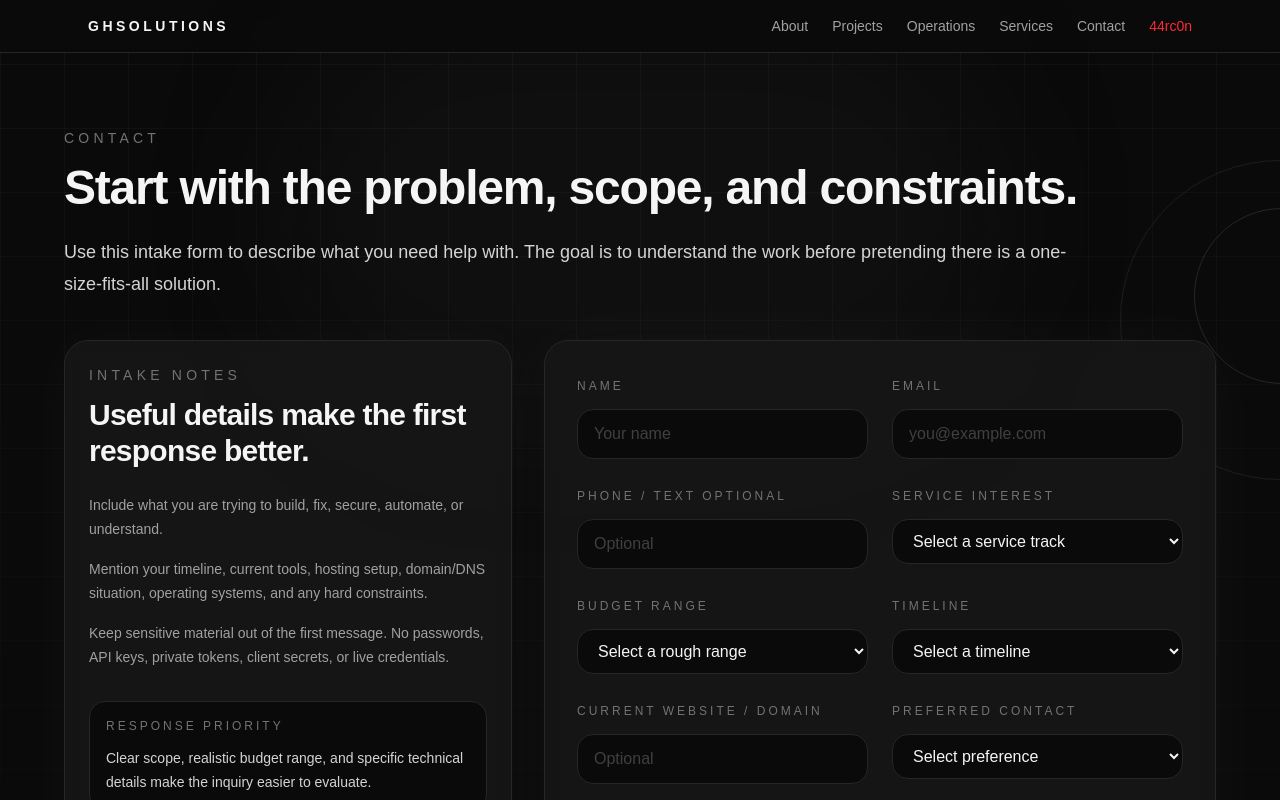
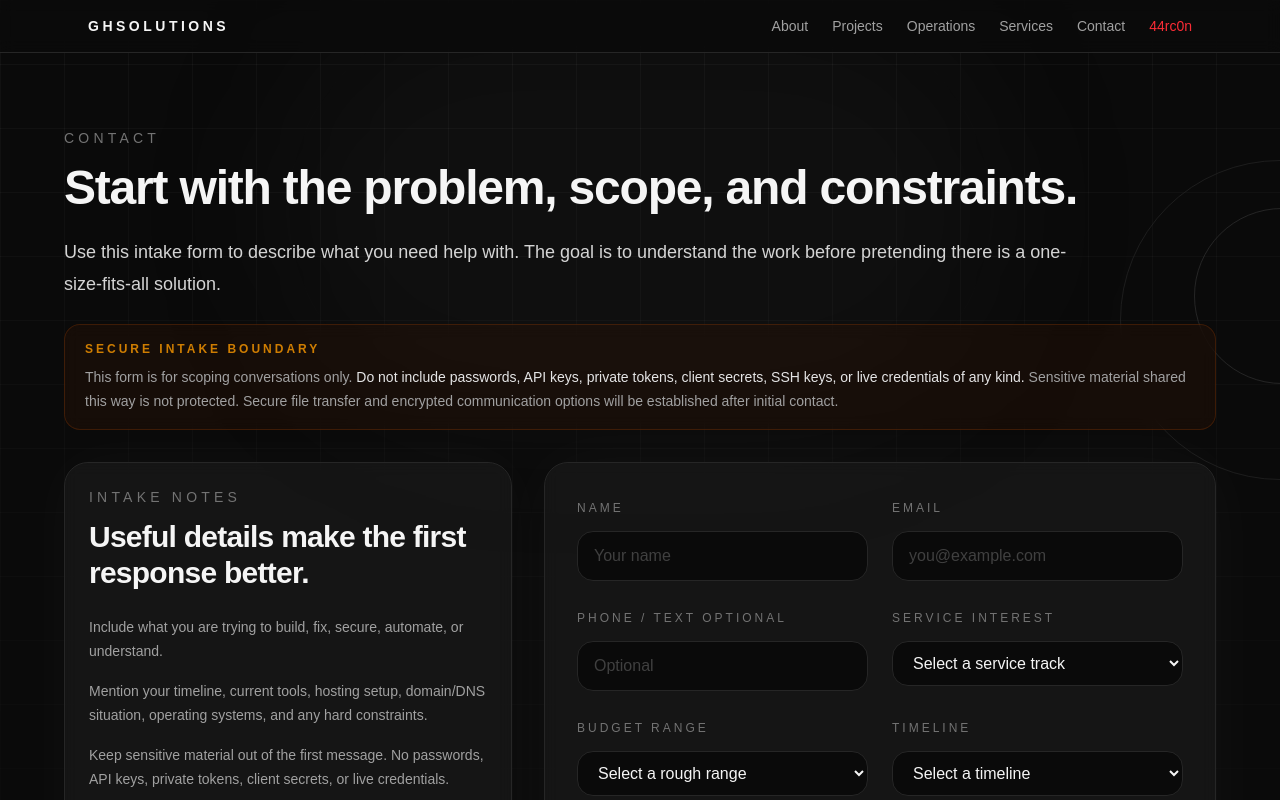
Before and after one commit to Into-The-Grey/ghsolutions-site, a Next.js app: page /contact in a window 1280 px wide. Shown: the top 800 px of the page. Built offline with nearby package versions, Linux system fonts and the light colour scheme.

Commit message:
Add secure intake boundary notice to contact page

```diff
--- a/app/contact/page.tsx
+++ b/app/contact/page.tsx
@@ -18,7 +18,22 @@ export default function ContactPage() {
         description="Use this intake form to describe what you need help with. The goal is to understand the work before pretending there is a one-size-fits-all solution."
         maxWidth="wide"
       />
-      <div className="mt-10 grid gap-8 lg:grid-cols-[0.8fr_1.2fr]">
+      <div className="mt-6 rounded-2xl border border-amber-900/40 bg-amber-950/20 px-5 py-4 backdrop-blur">
+        <p className="text-xs font-semibold uppercase tracking-[0.25em] text-amber-500/80">
+          Secure Intake Boundary
+        </p>
+        <p className="mt-2 text-sm leading-6 text-neutral-400">
+          This form is for scoping conversations only.{" "}
+          <span className="text-neutral-200">
+            Do not include passwords, API keys, private tokens, client secrets,
+            SSH keys, or live credentials of any kind.
+          </span>{" "}
+          Sensitive material shared this way is not protected. Secure file
+          transfer and encrypted communication options will be established after
+          initial contact.
+        </p>
+      </div>
+      <div className="mt-8 grid gap-8 lg:grid-cols-[0.8fr_1.2fr]">
         <aside className="rounded-3xl border border-neutral-800 bg-neutral-900/90 p-6 shadow-[0_0_60px_rgba(255,255,255,0.03)] backdrop-blur">
           <p className="text-sm uppercase tracking-[0.3em] text-neutral-500">
             Intake Notes
```
